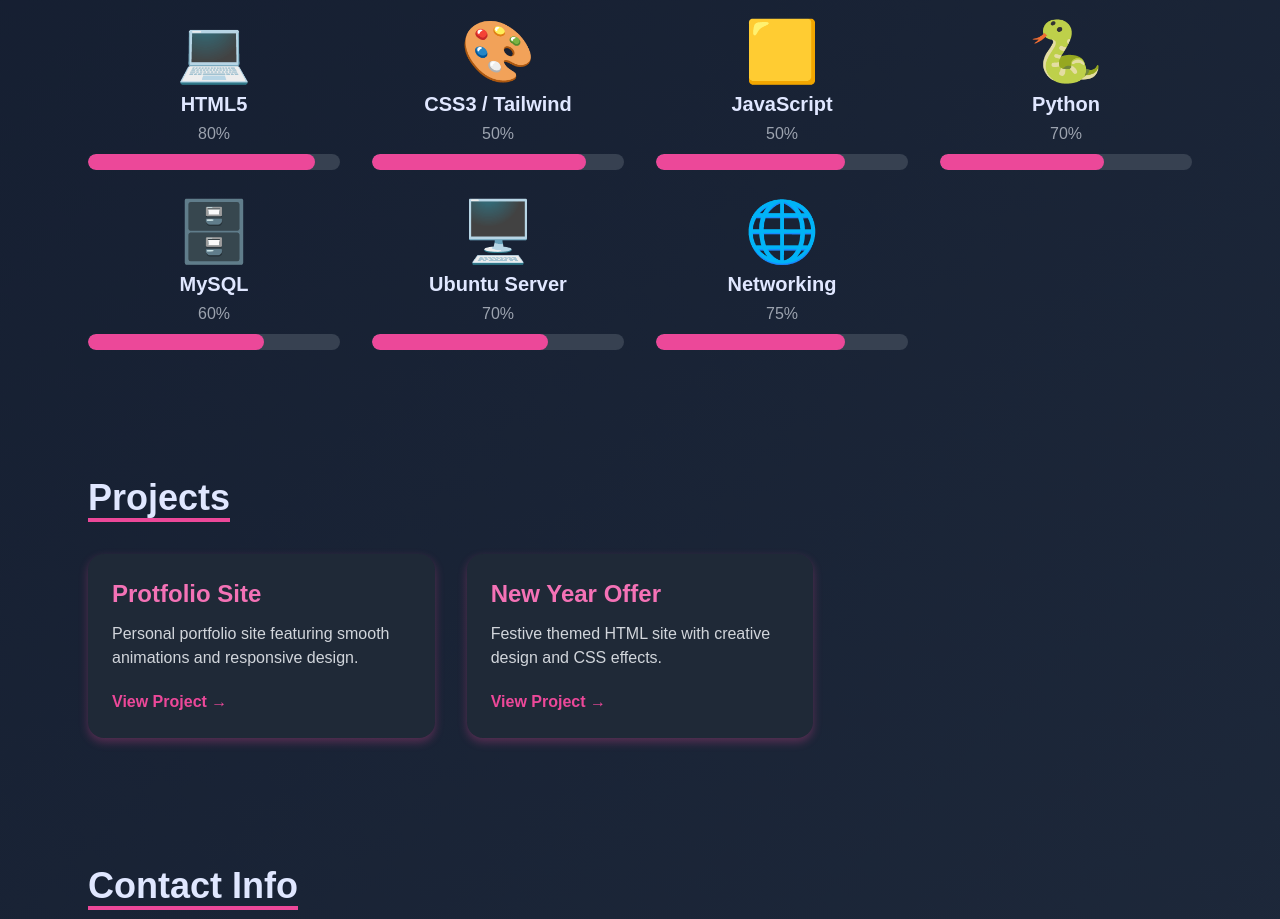
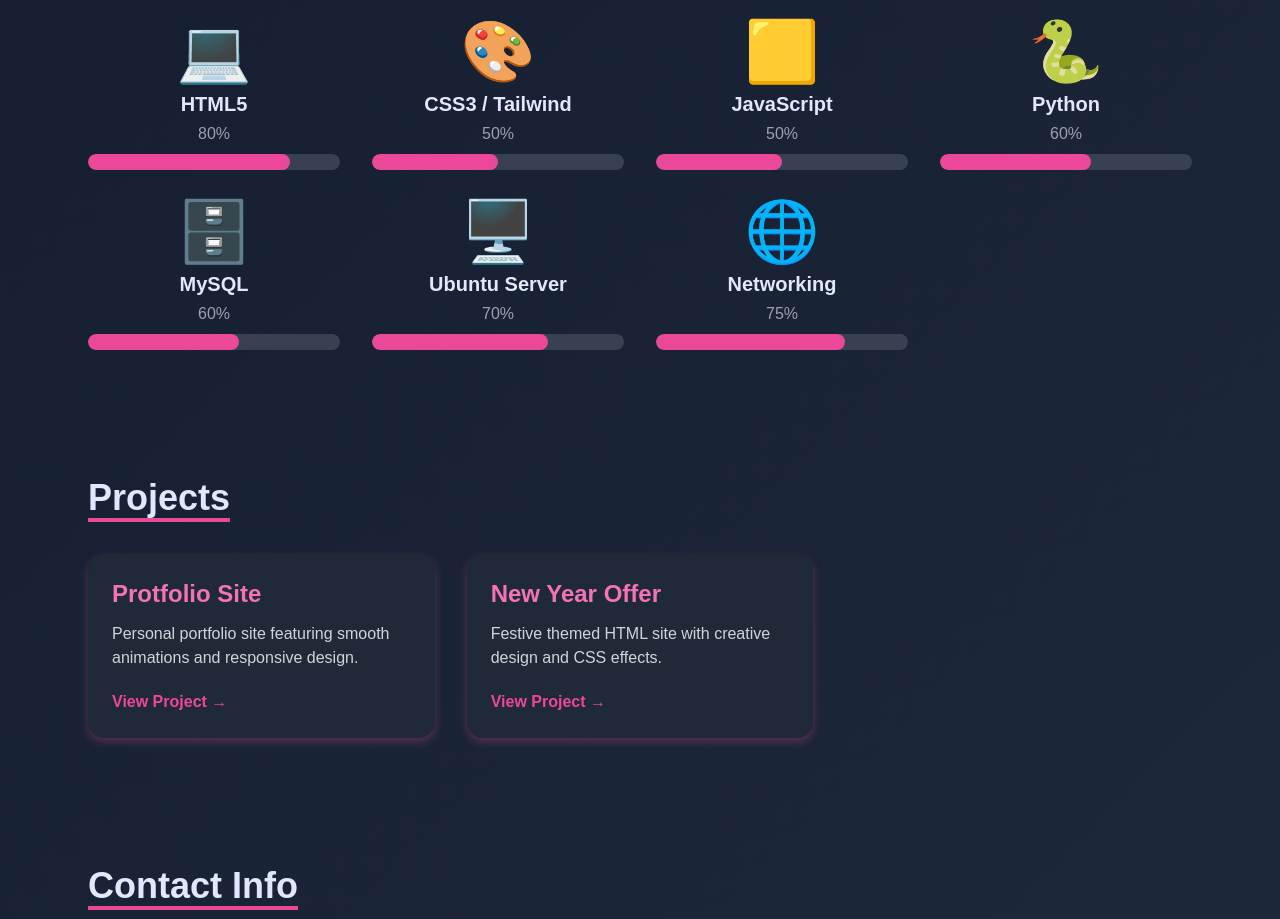
Before and after one commit to mmdjjahid/my-Portfolio-site, a plain HTML site: page index.html in a window 1280 px wide. Shown: the part 2160-3079 px from the top of the page. Drawn offline with nearby package versions, Linux system fonts and the light colour scheme.

Commit message:
Update index.html

```diff
--- a/index.html
+++ b/index.html
@@ -288,7 +288,7 @@
         <h3 class="text-xl font-semibold">HTML5</h3>
         <p class="text-gray-400 dark:text-gray-600 mt-1">80%</p>
         <div class="skill-bar-bg mt-2">
-          <div class="skill-bar-fill" style="width:90%"></div>
+          <div class="skill-bar-fill" style="width:80%"></div>
         </div>
       </div>
       <div>
@@ -296,7 +296,7 @@
         <h3 class="text-xl font-semibold">CSS3 / Tailwind</h3>
         <p class="text-gray-400 dark:text-gray-600 mt-1">50%</p>
         <div class="skill-bar-bg mt-2">
-          <div class="skill-bar-fill" style="width:85%"></div>
+          <div class="skill-bar-fill" style="width:50%"></div>
         </div>
       </div>
       <div>
@@ -304,15 +304,15 @@
         <h3 class="text-xl font-semibold">JavaScript</h3>
         <p class="text-gray-400 dark:text-gray-600 mt-1">50%</p>
         <div class="skill-bar-bg mt-2">
-          <div class="skill-bar-fill" style="width:75%"></div>
+          <div class="skill-bar-fill" style="width:50%"></div>
         </div>
       </div>
       <div>
         <div class="text-6xl mb-2 text-pink-500">🐍</div>
         <h3 class="text-xl font-semibold">Python</h3>
-        <p class="text-gray-400 dark:text-gray-600 mt-1">70%</p>
+        <p class="text-gray-400 dark:text-gray-600 mt-1">60%</p>
         <div class="skill-bar-bg mt-2">
-          <div class="skill-bar-fill" style="width:65%"></div>
+          <div class="skill-bar-fill" style="width:60%"></div>
         </div>
       </div>
       <div>
@@ -320,7 +320,7 @@
         <h3 class="text-xl font-semibold">MySQL</h3>
         <p class="text-gray-400 dark:text-gray-600 mt-1">60%</p>
         <div class="skill-bar-bg mt-2">
-          <div class="skill-bar-fill" style="width:70%"></div>
+          <div class="skill-bar-fill" style="width:60%"></div>
         </div>
       </div>
       <div>
```
